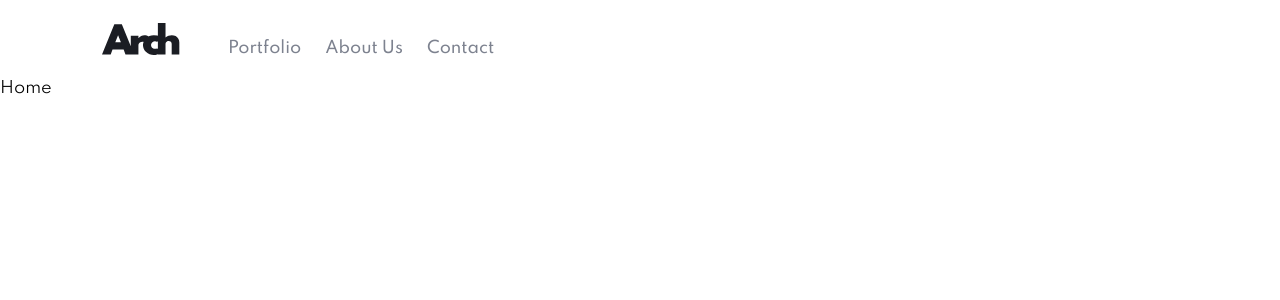
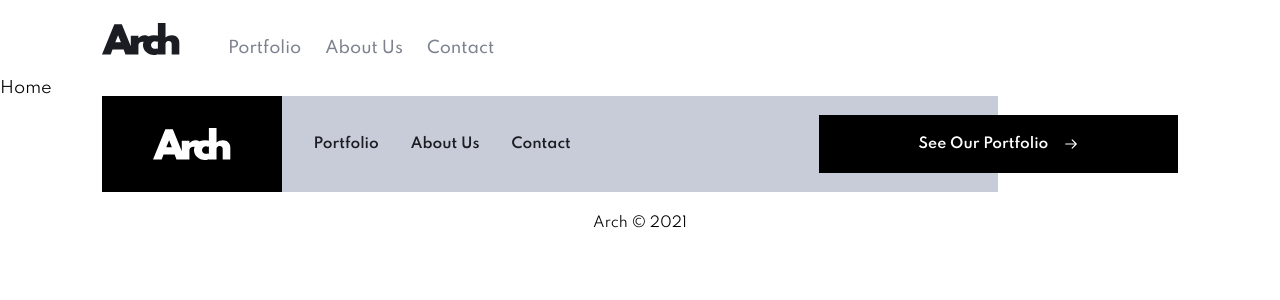
Before and after one commit to maruxan/arch-react-landing, a React (Create React App) app: page /home in a window 1280 px wide. Shown: the top 300 px of the page. Built offline with nearby package versions, Linux system fonts and the light colour scheme.

Commit message:
feat(footer): created footer component

```diff
--- a/src/App.js
+++ b/src/App.js
@@ -7,6 +7,7 @@ import About from './pages/About';
 import Contact from './pages/Contact';
 
 import Navbar from './components/Navbar/Navbar';
+import Footer from './components/Footer/Footer';
 
 function App() {
   return (
@@ -20,6 +21,7 @@ function App() {
         <Route path="/contact" element={<Contact />} />
         <Route path="*" element="404" />
       </Routes>
+      <Footer />
     </Fragment>
   );
 }
--- /dev/null
+++ b/src/components/Footer/Footer.js
@@ -0,0 +1,37 @@
+import React from 'react';
+import { NavLink, useNavigate } from 'react-router-dom';
+import Button from '../Button/Button';
+
+import classes from './Footer.module.css';
+import logo from '../../assets/images/logo.svg';
+
+export default function Footer() {
+  const navigate = useNavigate();
+
+  return (
+    <footer className={classes.footer}>
+      <div className={classes.logo}>
+        <img src={logo} alt="arch logo" />
+      </div>
+      <nav>
+        <li>
+          <NavLink to="/portfolio" className={classes.navlink}>
+            Portfolio
+          </NavLink>
+        </li>
+        <li>
+          <NavLink to="/about" className={classes.navlink}>
+            About Us
+          </NavLink>
+        </li>
+        <li>
+          <NavLink to="/contact" className={classes.navlink}>
+            Contact
+          </NavLink>
+        </li>
+      </nav>
+      <Button text="see our portfolio" onclick={() => navigate('/portfolio')} />
+      <span>Arch &#169; 2021</span>
+    </footer>
+  );
+}
--- /dev/null
+++ b/src/components/Footer/Footer.module.css
@@ -0,0 +1,90 @@
+.footer {
+  display: grid;
+  grid-template-columns: repeat(6, 1fr);
+}
+
+.logo {
+  display: flex;
+  justify-content: center;
+  align-items: center;
+  padding: 2rem 0;
+  background-color: var(--black);
+}
+
+.logo img {
+  height: 2rem;
+  filter: brightness(100);
+}
+
+.footer nav {
+  list-style: none;
+  display: flex;
+  align-items: center;
+  background-color: var(--grey-300);
+}
+
+.navlink {
+  display: block;
+  padding: 2rem 1rem;
+  font-family: var(--ff-primary);
+  font-size: var(--text-sm);
+  text-decoration: none;
+  color: var(--grey-900);
+  font-weight: 600;
+}
+
+.footer > :last-child {
+  grid-column: 1 / 7;
+  padding: 1.5rem 0;
+  text-align: center;
+  font-family: var(--ff-primary);
+  font-size: var(--text-sm);
+}
+
+/* MOBILE */
+@media screen and (max-width: 767px) {
+  .logo {
+    grid-column: 1 / 7;
+  }
+
+  .footer nav {
+    grid-column: 1 / 7;
+    justify-content: center;
+  }
+
+  .footer button {
+    display: none;
+  }
+}
+
+/* TABLET */
+@media screen and (min-width: 768px) {
+  .logo {
+    grid-column: 1 / 2;
+  }
+
+  .footer nav {
+    grid-column: 2 / 6;
+    grid-row: 1;
+    padding-left: 1rem;
+  }
+
+  .footer button {
+    grid-column: 5 / 7;
+    grid-row: 1;
+    align-items: center;
+    justify-content: center;
+  }
+}
+
+/* DESKTOP */
+@media screen and (min-width: 1024px) {
+  .footer {
+    padding: 0 var(--container);
+  }
+
+  .footer button {
+    height: 60%;
+    align-self: center;
+  }
+}
```
